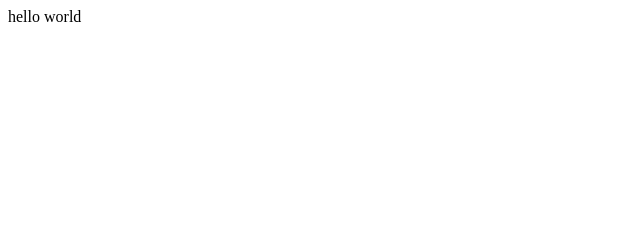
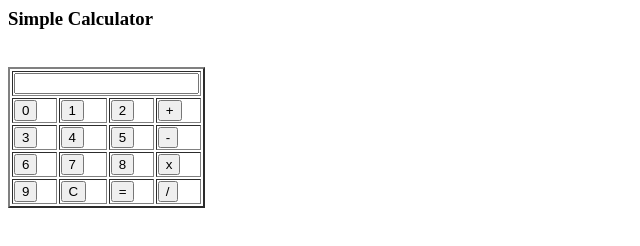
Before and after one commit to cmoon14/cmoon14.github.io, a plain HTML site: page index.html in a window 1280 px wide. Shown: the whole page, without its empty margins (0-640 px from the left). Drawn offline with Linux system fonts and the light colour scheme.

Commit message:
Update index.html

```diff
--- a/index.html
+++ b/index.html
@@ -1 +1,38 @@
-hello world
+<html>
+<head></head>
+<body>
+<h3>Simple Calculator</h3>
+<br/>
+<form Name="calc">
+<table border=2>
+<tr>
+<td colspan=4><input type=text Name="display"></td>
+</tr>
+<tr>
+<td><input type=button value="0" OnClick="calc.display.value+='0'"></td>
+<td><input type=button value="1" OnClick="calc.display.value+='1'"></td>
+<td><input type=button value="2" OnClick="calc.display.value+='2'"></td>
+<td><input type=button value="+" OnClick="calc.display.value+='+'"></td>
+</tr>
+<tr>
+<td><input type=button value="3" OnClick="calc.display.value+='3'"></td>
+<td><input type=button value="4" OnClick="calc.display.value+='4'"></td>
+<td><input type=button value="5" OnClick="calc.display.value+='5'"></td>
+<td><input type=button value="-" OnClick="calc.display.value+='-'"></td>
+</tr>
+<tr>
+<td><input type=button value="6" OnClick="calc.display.value+='6'"></td>
+<td><input type=button value="7" OnClick="calc.display.value+='7'"></td>
+<td><input type=button value="8" OnClick="calc.display.value+='8'"></td>
+<td><input type=button value="x" OnClick="calc.display.value+='*'"></td>
+</tr>
+<tr>
+<td><input type=button value="9" OnClick="calc.display.value+='9'"></td>
+<td><input type=button value="C" OnClick="calc.display.value=''"></td>
+<td><input type=button value="=" OnClick="calc.display.value=eval(calc.display.value)"></td>
+<td><input type=button value="/" OnClick="calc.display.value+='/'"></td>
+</tr>
+</table>
+</form>
+</body>
+</html>
```
